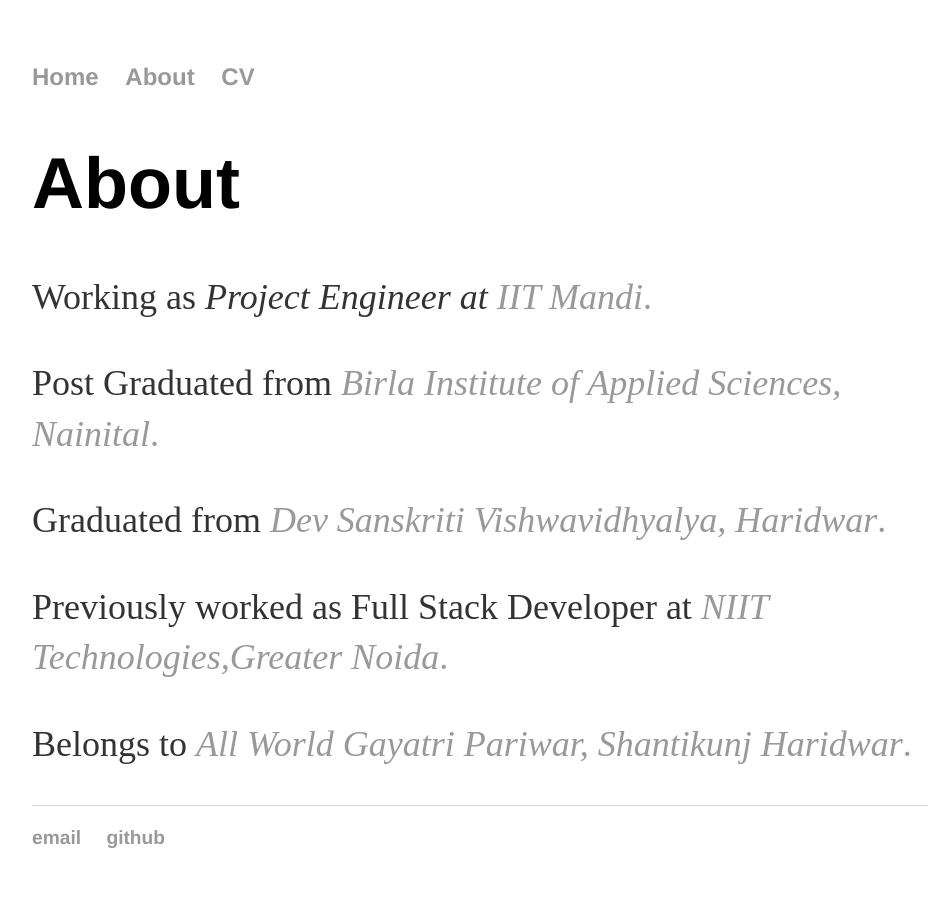
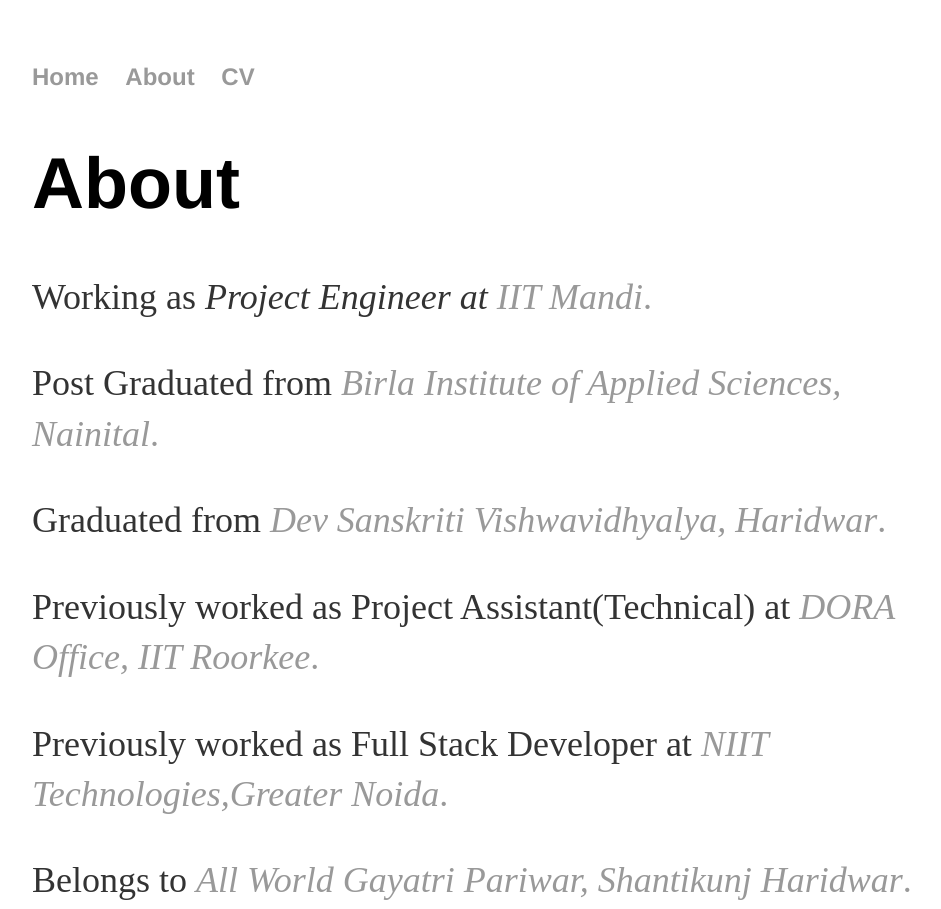
Before and after one commit to hemantsinghawgp/hemantsinghawgp.github.io, a plain HTML site: page about.html in a window 1280 px wide. Shown: the top 909 px of the page, without its empty margins (160-1101 px from the left). Drawn offline with Linux system fonts and the light colour scheme.

Commit message:
Update about.html
update

```diff
--- a/about.html
+++ b/about.html
@@ -22,6 +22,7 @@
 			<p>Working as <em>Project Engineer at <a href="https://www.iitmandi.ac.in/">IIT Mandi</em>.</a> <p>
 			<p>Post Graduated from <em><a href="https://birlainstitute.co.in/">Birla Institute of Applied Sciences, Nainital</em>.</a> </p>
 			<p>Graduated from <em><a href="http://www.dsvv.ac.in/">Dev Sanskriti Vishwavidhyalya, Haridwar</em>.</a> </p>
+			<p>Previously worked as Project Assistant(Technical) at <em><a href="https://alumni.iitr.ac.in/home">DORA Office, IIT Roorkee</em>.</a> </p>
 			<p>Previously worked as Full Stack Developer at <em><a href="https://www.coforgetech.com/">NIIT Technologies,Greater Noida</em>.</a> </p>
 			<p>Belongs to <em><a href="http://www.awgp.org/">All World Gayatri Pariwar, Shantikunj Haridwar</em>.<a/></p>
 
```
